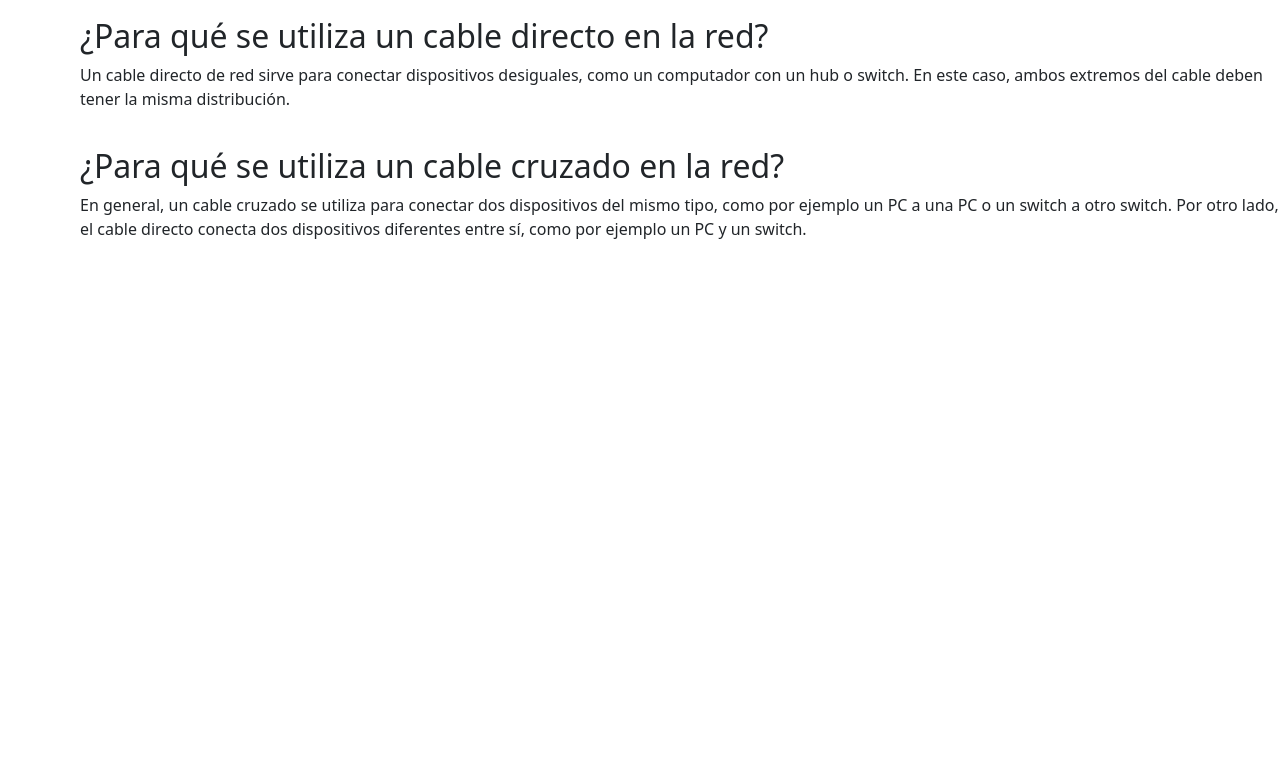
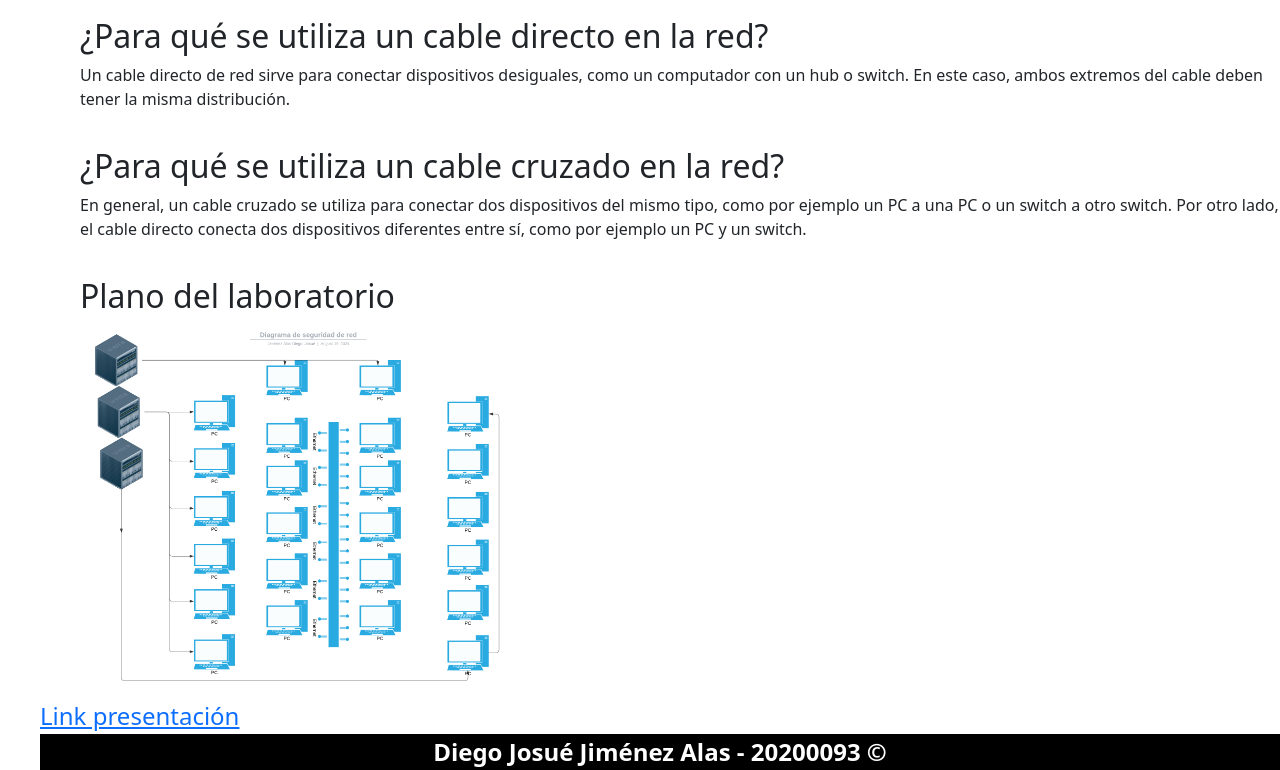
Before and after one commit to DJmnz0107/Diego-Jimenez-Perfil-1, a plain HTML site: page index.html in a window 1280 px wide. Shown: the part 7017-7787 px from the top of the page. Before the commit the page ends 7274 px from the top, so only its background shows below. Drawn offline with nearby package versions, Linux system fonts and the light colour scheme.

Commit message:
Página finalizada

```diff
--- a/css/styles.css
+++ b/css/styles.css
@@ -42,3 +42,22 @@ header h1 {
     justify-content: center;
     align-items: center;
 }
+
+.img2 {
+    margin: 0 auto;
+    width: 50%;
+}
+
+.link {
+    font-size: x-large;
+    text-align: center;
+}
+
+.footer {
+    text-align: center;
+    color: white;
+    background-color: black;
+    font-size: x-large;
+    font-weight: bold;
+    width: 100%;
+}
--- a/index.html
+++ b/index.html
@@ -240,6 +240,16 @@
                                                             <p>En general, un cable cruzado se utiliza para conectar dos dispositivos del mismo tipo, como por ejemplo un PC a una PC o un switch a otro switch. Por otro lado, el cable directo conecta dos dispositivos diferentes entre sí, como por ejemplo un PC y un switch.</p>
                                                         </div>
 
+                                                        <div class="bloque1">
+                                                          <h2>Plano del laboratorio</h1>
+                                                          <img class="img2" src="img/Diagrama de seguridad de red.png" alt="">
+                                                      </div>
+                                                      <a class="link" href="https://lucid.app/lucidchart/14269426-c922-4db0-8d83-d11f45dc5da0/edit?viewport_loc=-667%2C4%2C2988%2C1394%2C0_0&invitationId=inv_8684a453-6c7b-4a0a-b203-18f93df90537">Link presentación</a>
+                                                     <div class="footer">
+                                                                                                            <footer>Diego Josué Jiménez Alas - 20200093 &copy; </footer>
+                                                     </div>
+
+
 
 
 
```
Also changed, not shown: img/Diagrama de seguridad de red.png (added).
